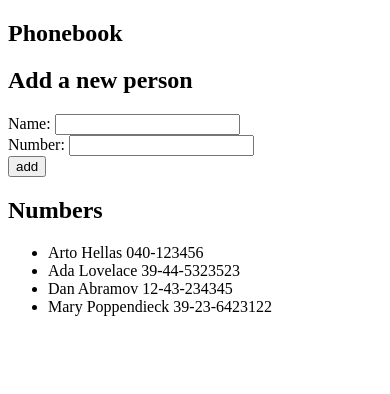
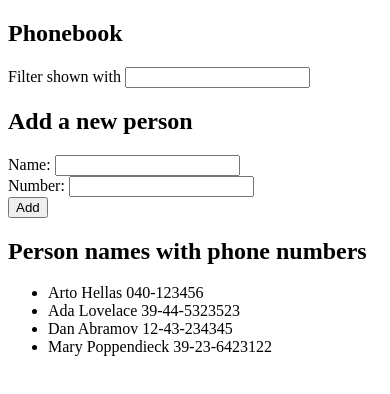
Before and after one commit to 73ch61rl/full_stack_open_2020, a React (Create React App) app in the folder part_2/phonebook/: page / in a window 390 px wide. Shown: the top 394 px of the page. Built offline with nearby package versions, Linux system fonts and the light colour scheme.

Commit message:
2.9*: The Phonebook Step4, 2.10: The Phonebook Step5
Fully working:
2.9*: The Phonebook Step4
2.10: The Phonebook Step5

```diff
--- a/part_2/phonebook/src/App.js
+++ b/part_2/phonebook/src/App.js
@@ -12,9 +12,10 @@ const App = () => {
   ])
   const [newName, setNewName] = useState('')
   const [newNumber, setNewNumber] = useState('')
+  const [ filter, setFilter ] = useState('')
   const changeName = (event) => setNewName(event.target.value)
   const changePhoneNumber = (event) => setNewNumber(event.target.value)
-
+  const handleFilterChange = (event) => setFilter(event.target.value)
 
 const nameExists = (persons, name) => {
   return persons.filter(person => person.name === name).length > 0
@@ -39,6 +40,7 @@ const nameExists = (persons, name) => {
   return (
     <div>
       <h2>Phonebook</h2>
+      <Filter filter={filter} changeFilter={handleFilterChange}/>
       <h2>Add a new person</h2>
       <Person
         addPerson={addPerson}
@@ -47,8 +49,8 @@ const nameExists = (persons, name) => {
         newName={newName}
         newNumber={newNumber}
       />
-      <h2>Numbers</h2>
-      <Persons persons={persons} />
+      <h2>Person names with phone numbers</h2>
+      <Persons persons={persons} filter={filter} />
     </div>
   )
 }
--- a/part_2/phonebook/src/components/Filter.js
+++ b/part_2/phonebook/src/components/Filter.js
@@ -1,11 +1,9 @@
 import React from 'react'
 
-const Filter = ({ person }) => {
+const Filter = ({filter, changeFilter}) => {
     return (
-        <ul>
-            <li>{person.name}</li>
-        </ul>
+      <p>Filter shown with <input value={filter} onChange={changeFilter}/></p>
     )
-}
+  }
 
 export default Filter
--- a/part_2/phonebook/src/components/Person.js
+++ b/part_2/phonebook/src/components/Person.js
@@ -9,7 +9,7 @@ const Person = (props) => (
             Number: <input value={props.newNumber} onChange={props.changePhoneNumber} />
         </div>
         <div>
-            <button type="submit">add</button>
+            <button type="submit">Add</button>
         </div>
     </form>
 )
--- a/part_2/phonebook/src/components/Persons.js
+++ b/part_2/phonebook/src/components/Persons.js
@@ -4,10 +4,15 @@ const PersonWithNumber = ({person}) => (
     <li>{person.name} {person.number}</li>
   )
 
-const Persons = ({persons}) => {
+const Persons = ({persons, filter}) => {
+  const ignoreCase = (person) => (
+    person.name.toLowerCase().includes(
+      filter.toLowerCase()
+    )
+  )
     return (
       <ul>
-        {persons.map(person => <PersonWithNumber key={person.name} person={person}/>)}
+        {persons.filter(ignoreCase).map(person => <PersonWithNumber key={person.name} person={person}/>)}
       </ul>
     )
   }
```
